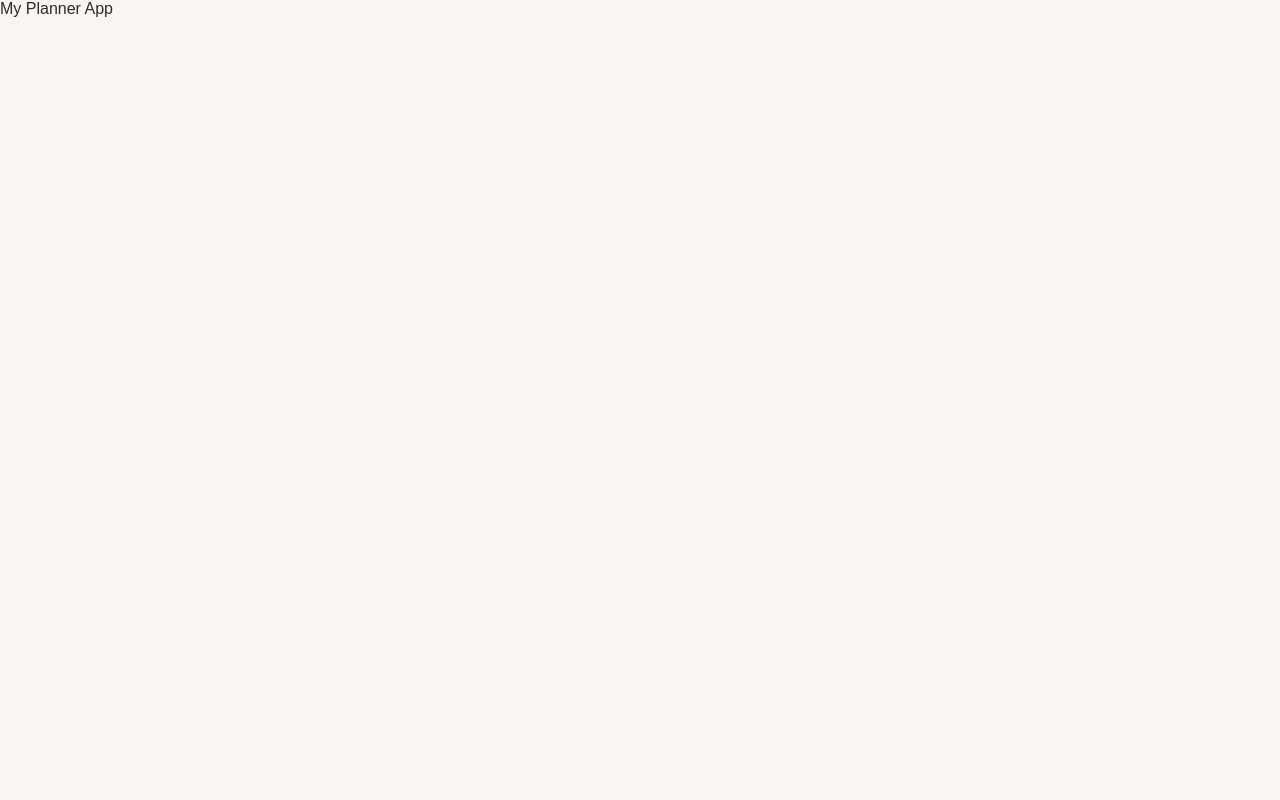
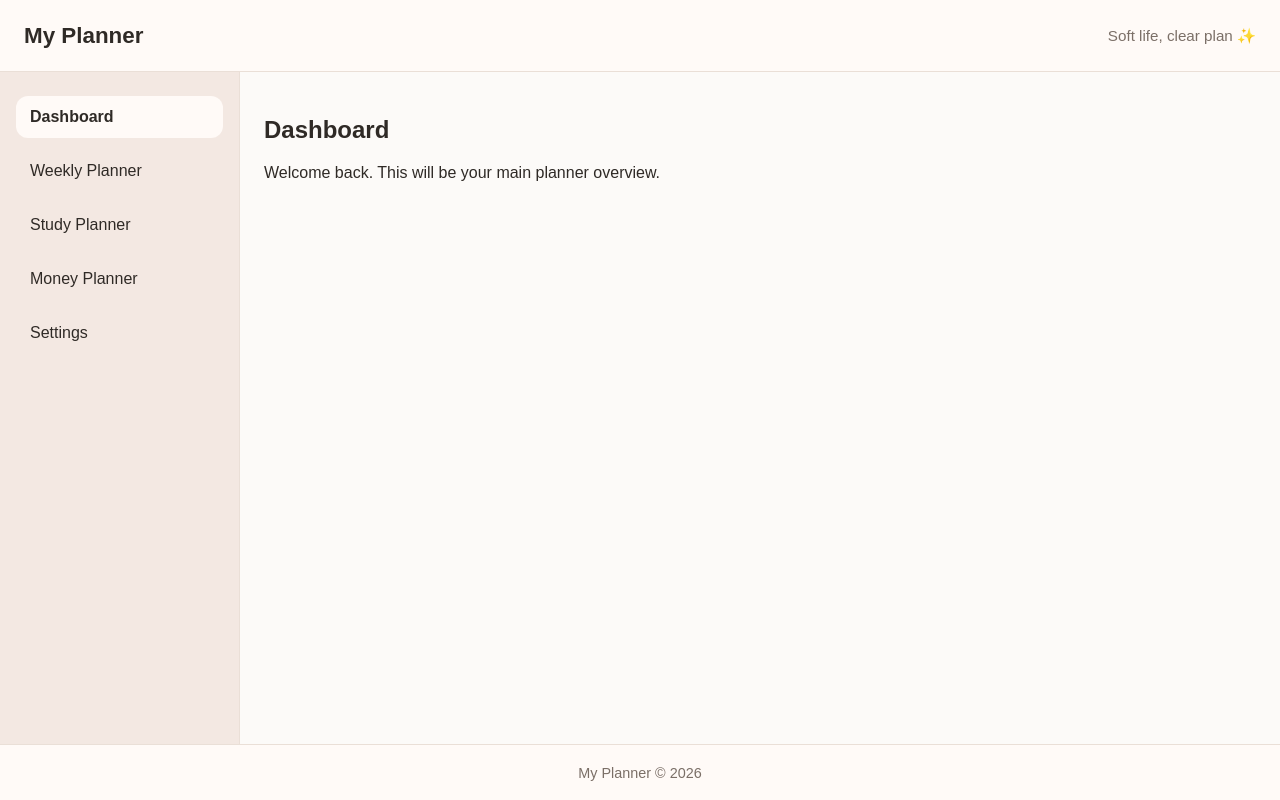
Before and after one commit to Karen7-salih/MyPlanner, a React (Vite) app in the folder frontend/: page / in a window 1280 px wide. Built offline with nearby package versions, Linux system fonts and the light colour scheme.

Commit message:
cleaned files and added inital set up

```diff
--- a/frontend/src/App.tsx
+++ b/frontend/src/App.tsx
@@ -1,5 +1,7 @@
+import Layout from './components/LayoutArea/Layout/Layout';
+
 function App() {
-  return <div>My Planner App</div>;
+  return <Layout />;
 }
 
 export default App;
--- /dev/null
+++ b/frontend/src/components/Pages/StudyPage/StudyPage.tsx
@@ -0,0 +1,10 @@
+function StudyPage() {
+  return (
+    <section>
+      <h2>Study Planner</h2>
+      <p>This page will hold your study planning and revision system.</p>
+    </section>
+  );
+}
+
+export default StudyPage;
--- a/frontend/src/index.css
+++ b/frontend/src/index.css
@@ -12,7 +12,7 @@ body,
 
 body {
   font-family: Arial, Helvetica, sans-serif;
-  background-color: #f8f5f2;
+  background: #f8f5f2;
   color: #2f2a26;
 }
 
@@ -22,3 +22,89 @@ textarea,
 select {
   font: inherit;
 }
+
+a {
+  color: inherit;
+  text-decoration: none;
+}
+
+.layout-shell {
+  min-height: 100vh;
+  display: flex;
+  flex-direction: column;
+}
+
+.layout-body {
+  flex: 1;
+  display: flex;
+  min-height: 0;
+}
+
+.layout-content {
+  flex: 1;
+  padding: 24px;
+  background: #fcfaf8;
+}
+
+.planner-header {
+  height: 72px;
+  display: flex;
+  align-items: center;
+  justify-content: space-between;
+  padding: 0 24px;
+  background: #fffaf7;
+  border-bottom: 1px solid #eadfd7;
+}
+
+.planner-logo {
+  margin: 0;
+  font-size: 1.4rem;
+}
+
+.planner-header__date {
+  font-size: 0.95rem;
+  color: #7b6f67;
+}
+
+.planner-sidebar {
+  width: 240px;
+  padding: 24px 16px;
+  background: #f3e8e2;
+  border-right: 1px solid #eadfd7;
+}
+
+.planner-sidebar__nav {
+  display: flex;
+  flex-direction: column;
+  gap: 12px;
+}
+
+.planner-nav-link {
+  padding: 12px 14px;
+  border-radius: 12px;
+  transition: background-color 0.2s ease;
+}
+
+.planner-nav-link:hover {
+  background: rgba(255, 255, 255, 0.55);
+}
+
+.planner-nav-link.active {
+  background: #fffaf7;
+  font-weight: 700;
+}
+
+.planner-footer {
+  height: 56px;
+  display: flex;
+  align-items: center;
+  justify-content: center;
+  background: #fffaf7;
+  border-top: 1px solid #eadfd7;
+}
+
+.planner-footer__text {
+  margin: 0;
+  font-size: 0.9rem;
+  color: #7b6f67;
+}
```
